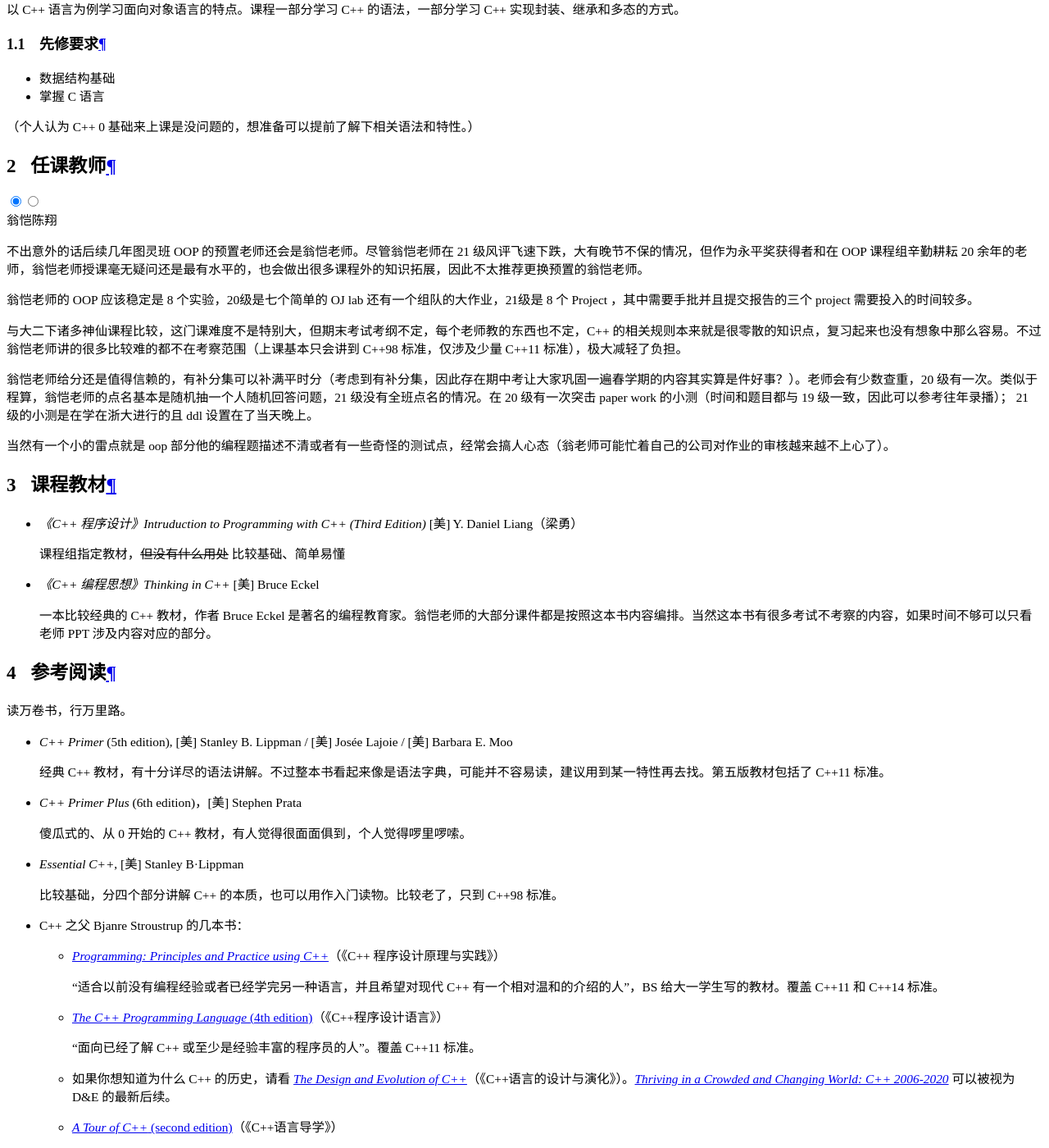
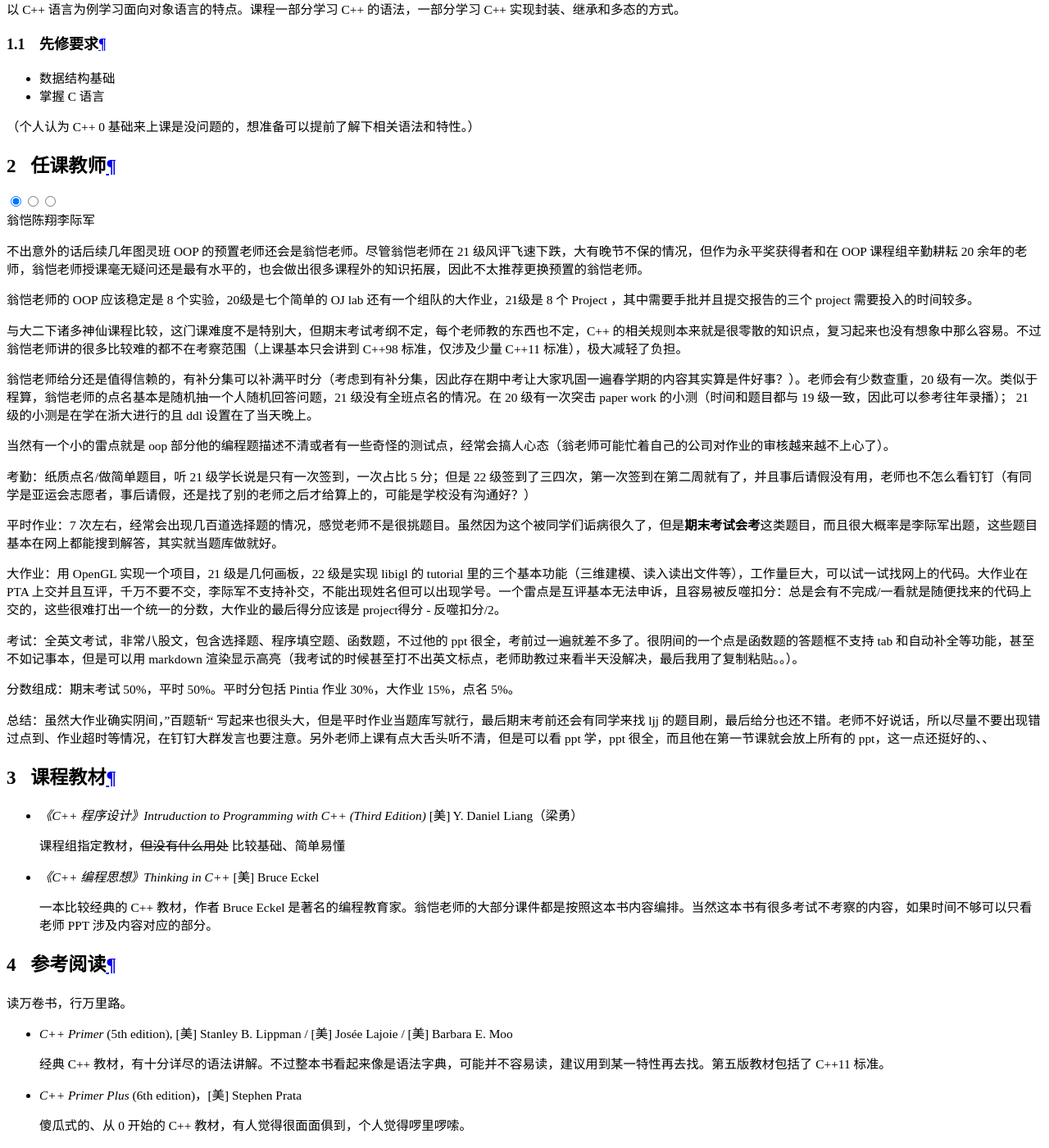
Before and after one commit to ZJU-Turing/TuringCourses, an MkDocs documentation site: the page built from docs/major_basic/object_oriented_programming/index.md, in a window 1280 px wide and 1400 px high, scrolled down 18096 px. Shown: the whole window at 82% size. Built offline with MkDocs 1.6.1 and Material for MkDocs 9.7.7, drawn with Linux system fonts in a browser that asks for light colours; comment, search, counter and statistics services are not loaded.

Commit message:
docs: 添加 OOP 李际军老师评价 (#117)

```diff
--- a/docs/major_basic/object_oriented_programming/index.md
+++ b/docs/major_basic/object_oriented_programming/index.md
@@ -32,6 +32,20 @@
     当然有一个小的雷点就是 oop 部分他的编程题描述不清或者有一些奇怪的测试点，经常会搞人心态（翁老师可能忙着自己的公司对作业的审核越来越不上心了）。
 
 === "陈翔"
+
+=== "李际军"
+
+    考勤：纸质点名/做简单题目，听 21 级学长说是只有一次签到，一次占比 5 分；但是 22 级签到了三四次，第一次签到在第二周就有了，并且事后请假没有用，老师也不怎么看钉钉（有同学是亚运会志愿者，事后请假，还是找了别的老师之后才给算上的，可能是学校没有沟通好？）
+
+    平时作业：7 次左右，经常会出现几百道选择题的情况，感觉老师不是很挑题目。虽然因为这个被同学们诟病很久了，但是**期末考试会考**这类题目，而且很大概率是李际军出题，这些题目基本在网上都能搜到解答，其实就当题库做就好。
+
+    大作业：用 OpenGL 实现一个项目，21 级是几何画板，22 级是实现 libigl 的 tutorial 里的三个基本功能（三维建模、读入读出文件等），工作量巨大，可以试一试找网上的代码。大作业在 PTA 上交并且互评，千万不要不交，李际军不支持补交，不能出现姓名但可以出现学号。一个雷点是互评基本无法申诉，且容易被反噬扣分：总是会有不完成/一看就是随便找来的代码上交的，这些很难打出一个统一的分数，大作业的最后得分应该是 project得分 - 反噬扣分/2。
+
+    考试：全英文考试，非常八股文，包含选择题、程序填空题、函数题，不过他的 ppt 很全，考前过一遍就差不多了。很阴间的一个点是函数题的答题框不支持 tab 和自动补全等功能，甚至不如记事本，但是可以用 markdown 渲染显示高亮（我考试的时候甚至打不出英文标点，老师助教过来看半天没解决，最后我用了复制粘贴。。）。
+
+    分数组成：期末考试 50%，平时 50%。平时分包括 Pintia 作业 30%，大作业 15%，点名 5%。
+
+    总结：虽然大作业确实阴间，”百题斩“ 写起来也很头大，但是平时作业当题库写就行，最后期末考前还会有同学来找 ljj 的题目刷，最后给分也还不错。老师不好说话，所以尽量不要出现错过点到、作业超时等情况，在钉钉大群发言也要注意。另外老师上课有点大舌头听不清，但是可以看 ppt 学，ppt 很全，而且他在第一节课就会放上所有的 ppt，这一点还挺好的、、
 
 ## 课程教材
 
```
